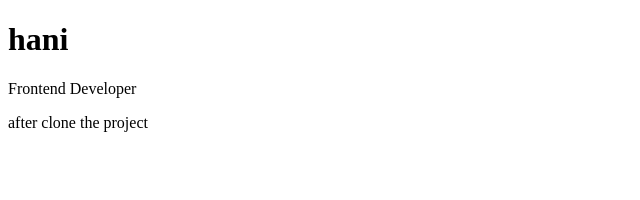
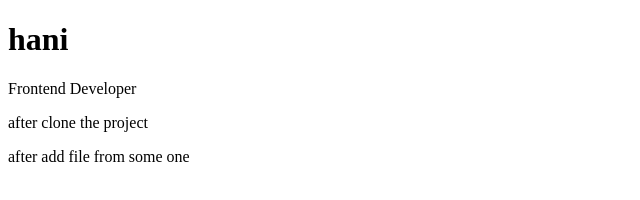
Before and after one commit to haniosama/repo, a plain HTML site: page index.html in a window 1280 px wide. Shown: the whole page, without its empty margins (0-640 px from the left). Drawn offline with Linux system fonts and the light colour scheme.

Commit message:
after new line

```diff
--- a/index.html
+++ b/index.html
@@ -9,5 +9,6 @@
     <h1>hani</h1>
     <p>Frontend Developer</p>
     <p>after clone the project</p>
+    <p>after add file from some one</p>
   </body>
 </html>
```
